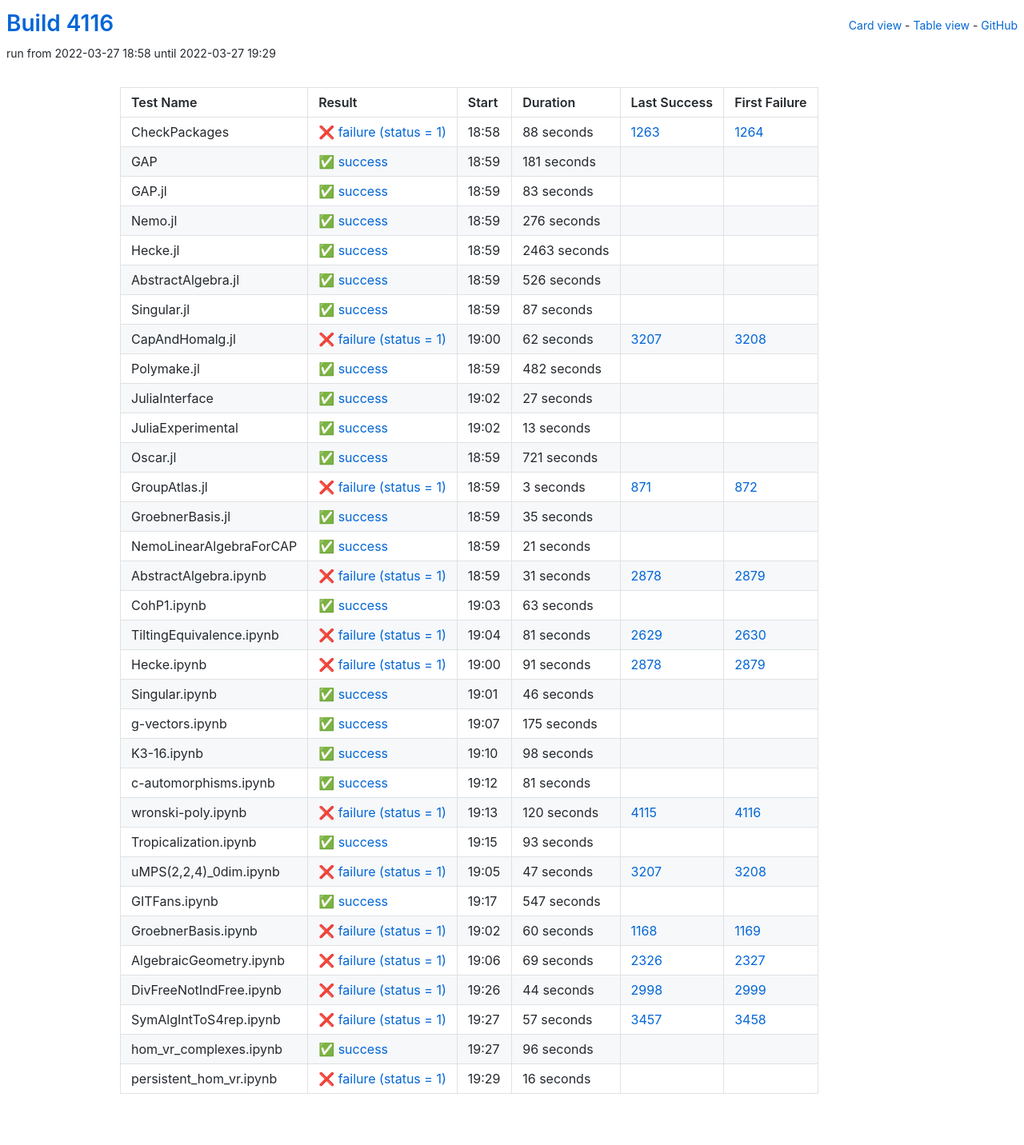
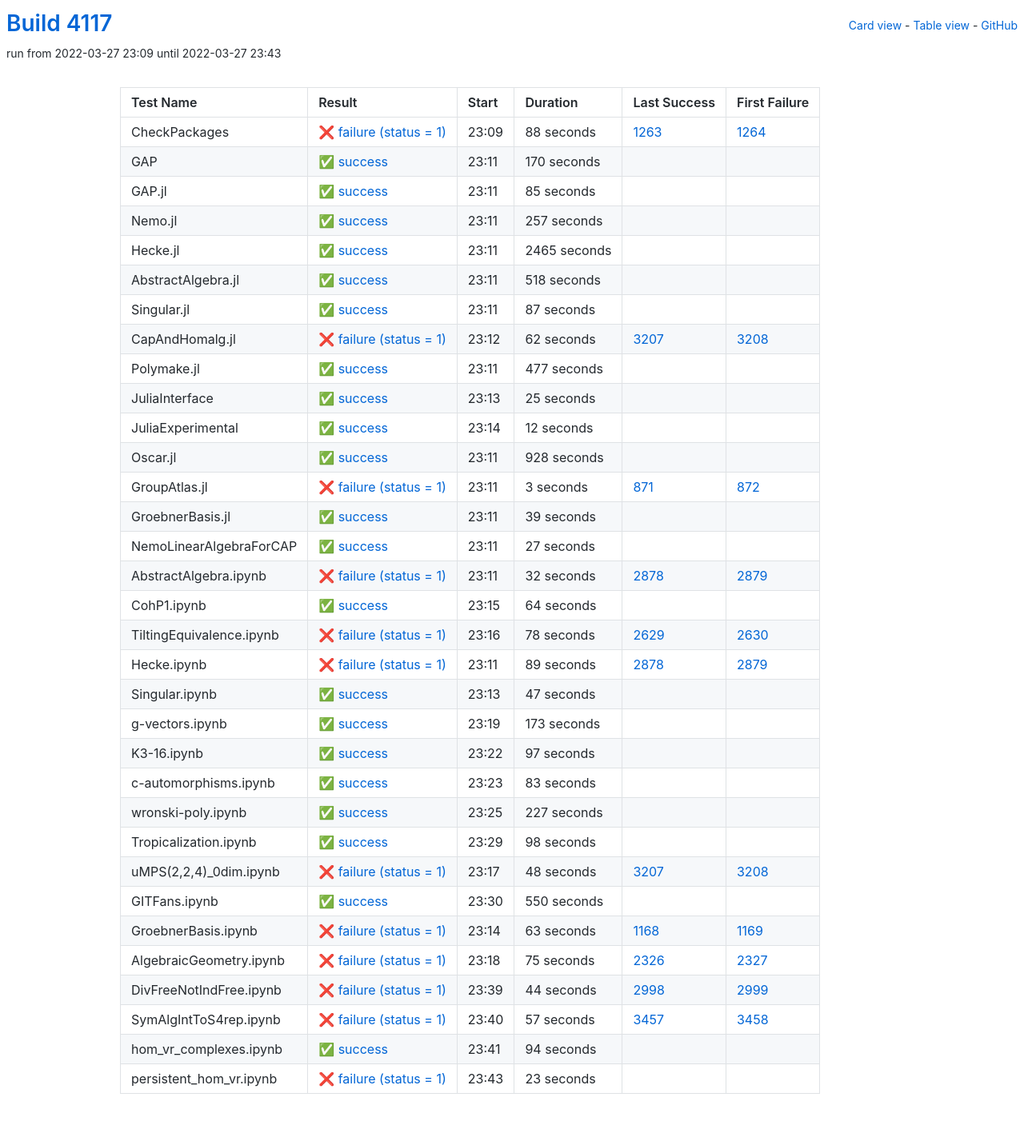
Before and after one commit to oscar-system/oscar-ci-status-stable, a Jekyll site: the page built from table.html, in a window 1280 px wide. Shown: the whole page at 80% size. Built offline with Jekyll 4.4.1, drawn with Linux system fonts in a browser that asks for light colours.

Commit message:
Build #4117

```diff
--- a/_data/ci.yml
+++ b/_data/ci.yml
@@ -1,6 +1,6 @@
 ---
-build: 4116
-build_url: https://oscarci.mathematik.uni-kl.de/job/oscar-stable/4116/
+build: 4117
+build_url: https://oscarci.mathematik.uni-kl.de/job/oscar-stable/4117/
 job: oscar-stable
 organization: oscar-system
 repo: oscar-ci-status-stable
@@ -8,8 +8,8 @@ repourl: https://github.com/oscar-system/oscar-ci-status-stable
 tests:
 - name: CheckPackages
   id: checkpackages
-  log: https://oscarci.mathematik.uni-kl.de/job/oscar-stable/4116/artifact/logs/build-4116/CheckPackages.log
-  start: 2022-03-27 18:58
+  log: https://oscarci.mathematik.uni-kl.de/job/oscar-stable/4117/artifact/logs/build-4117/CheckPackages.log
+  start: 2022-03-27 23:09
   success: false
   exitcode: 1
   status: failure
@@ -20,68 +20,68 @@ tests:
   first_failure_url: https://oscarci.mathematik.uni-kl.de/job/oscar-stable/1264/
 - name: GAP
   id: gap
-  log: https://oscarci.mathematik.uni-kl.de/job/oscar-stable/4116/artifact/logs/build-4116/GAP.log
-  start: 2022-03-27 18:59
+  log: https://oscarci.mathematik.uni-kl.de/job/oscar-stable/4117/artifact/logs/build-4117/GAP.log
+  start: 2022-03-27 23:11
   success: true
   exitcode: 0
   status: success
-  duration: 181
+  duration: 170
   last_success: false
   last_success_url:
   first_failure: false
   first_failure_url:
 - name: GAP.jl
   id: gap-jl
-  log: https://oscarci.mathematik.uni-kl.de/job/oscar-stable/4116/artifact/logs/build-4116/GAP.jl.log
-  start: 2022-03-27 18:59
+  log: https://oscarci.mathematik.uni-kl.de/job/oscar-stable/4117/artifact/logs/build-4117/GAP.jl.log
+  start: 2022-03-27 23:11
   success: true
   exitcode: 0
   status: success
-  duration: 83
+  duration: 85
   last_success: false
   last_success_url:
   first_failure: false
   first_failure_url:
 - name: Nemo.jl
   id: nemo-jl
-  log: https://oscarci.mathematik.uni-kl.de/job/oscar-stable/4116/artifact/logs/build-4116/Nemo.jl.log
-  start: 2022-03-27 18:59
+  log: https://oscarci.mathematik.uni-kl.de/job/oscar-stable/4117/artifact/logs/build-4117/Nemo.jl.log
+  start: 2022-03-27 23:11
   success: true
   exitcode: 0
   status: success
-  duration: 276
+  duration: 257
   last_success: false
   last_success_url:
   first_failure: false
   first_failure_url:
 - name: Hecke.jl
   id: hecke-jl
-  log: https://oscarci.mathematik.uni-kl.de/job/oscar-stable/4116/artifact/logs/build-4116/Hecke.jl.log
-  start: 2022-03-27 18:59
+  log: https://oscarci.mathematik.uni-kl.de/job/oscar-stable/4117/artifact/logs/build-4117/Hecke.jl.log
+  start: 2022-03-27 23:11
   success: true
   exitcode: 0
   status: success
-  duration: 2463
+  duration: 2465
   last_success: false
   last_success_url:
   first_failure: false
   first_failure_url:
 - name: AbstractAlgebra.jl
   id: abstractalgebra-jl
-  log: https://oscarci.mathematik.uni-kl.de/job/oscar-stable/4116/artifact/logs/build-4116/AbstractAlgebra.jl.log
-  start: 2022-03-27 18:59
+  log: https://oscarci.mathematik.uni-kl.de/job/oscar-stable/4117/artifact/logs/build-4117/AbstractAlgebra.jl.log
+  start: 2022-03-27 23:11
   success: true
   exitcode: 0
   status: success
-  duration: 526
+  duration: 518
   last_success: false
   last_success_url:
   first_failure: false
   first_failure_url:
 - name: Singular.jl
   id: singular-jl
-  log: https://oscarci.mathematik.uni-kl.de/job/oscar-stable/4116/artifact/logs/build-4116/Singular.jl.log
-  start: 2022-03-27 18:59
+  log: https://oscarci.mathematik.uni-kl.de/job/oscar-stable/4117/artifact/logs/build-4117/Singular.jl.log
+  start: 2022-03-27 23:11
   success: true
   exitcode: 0
   status: success
@@ -92,8 +92,8 @@ tests:
   first_failure_url:
 - name: CapAndHomalg.jl
   id: capandhomalg-jl
-  log: https://oscarci.mathematik.uni-kl.de/job/oscar-stable/4116/artifact/logs/build-4116/CapAndHomalg.jl.log
-  start: 2022-03-27 19:00
+  log: https://oscarci.mathematik.uni-kl.de/job/oscar-stable/4117/artifact/logs/build-4117/CapAndHomalg.jl.log
+  start: 2022-03-27 23:12
   success: false
   exitcode: 1
   status: failure
@@ -104,56 +104,56 @@ tests:
   first_failure_url: https://oscarci.mathematik.uni-kl.de/job/oscar-stable/3208/
 - name: Polymake.jl
   id: polymake-jl
-  log: https://oscarci.mathematik.uni-kl.de/job/oscar-stable/4116/artifact/logs/build-4116/Polymake.jl.log
-  start: 2022-03-27 18:59
+  log: https://oscarci.mathematik.uni-kl.de/job/oscar-stable/4117/artifact/logs/build-4117/Polymake.jl.log
+  start: 2022-03-27 23:11
   success: true
   exitcode: 0
   status: success
-  duration: 482
+  duration: 477
   last_success: false
   last_success_url:
   first_failure: false
   first_failure_url:
 - name: JuliaInterface
   id: juliainterface
-  log: https://oscarci.mathematik.uni-kl.de/job/oscar-stable/4116/artifact/logs/build-4116/JuliaInterface.log
-  start: 2022-03-27 19:02
+  log: https://oscarci.mathematik.uni-kl.de/job/oscar-stable/4117/artifact/logs/build-4117/JuliaInterface.log
+  start: 2022-03-27 23:13
   success: true
   exitcode: 0
   status: success
-  duration: 27
+  duration: 25
   last_success: false
   last_success_url:
   first_failure: false
   first_failure_url:
 - name: JuliaExperimental
   id: juliaexperimental
-  log: https://oscarci.mathematik.uni-kl.de/job/oscar-stable/4116/artifact/logs/build-4116/JuliaExperimental.log
-  start: 2022-03-27 19:02
+  log: https://oscarci.mathematik.uni-kl.de/job/oscar-stable/4117/artifact/logs/build-4117/JuliaExperimental.log
+  start: 2022-03-27 23:14
   success: true
   exitcode: 0
   status: success
-  duration: 13
+  duration: 12
   last_success: false
   last_success_url:
   first_failure: false
   first_failure_url:
 - name: Oscar.jl
   id: oscar-jl
-  log: https://oscarci.mathematik.uni-kl.de/job/oscar-stable/4116/artifact/logs/build-4116/Oscar.jl.log
-  start: 2022-03-27 18:59
+  log: https://oscarci.mathematik.uni-kl.de/job/oscar-stable/4117/artifact/logs/build-4117/Oscar.jl.log
+  start: 2022-03-27 23:11
   success: true
   exitcode: 0
   status: success
-  duration: 721
+  duration: 928
   last_success: false
   last_success_url:
   first_failure: false
   first_failure_url:
 - name: GroupAtlas.jl
   id: groupatlas-jl
-  log: https://oscarci.mathematik.uni-kl.de/job/oscar-stable/4116/artifact/logs/build-4116/GroupAtlas.jl.log
-  start: 2022-03-27 18:59
+  log: https://oscarci.mathematik.uni-kl.de/job/oscar-stable/4117/artifact/logs/build-4117/GroupAtlas.jl.log
+  start: 2022-03-27 23:11
   success: false
   exitcode: 1
   status: failure
@@ -164,104 +164,140 @@ tests:
   first_failure_url: https://oscarci.mathematik.uni-kl.de/job/oscar-stable/872/
 - name: GroebnerBasis.jl
   id: groebnerbasis-jl
-  log: https://oscarci.mathematik.uni-kl.de/job/oscar-stable/4116/artifact/logs/build-4116/GroebnerBasis.jl.log
-  start: 2022-03-27 18:59
+  log: https://oscarci.mathematik.uni-kl.de/job/oscar-stable/4117/artifact/logs/build-4117/GroebnerBasis.jl.log
+  start: 2022-03-27 23:11
   success: true
   exitcode: 0
   status: success
-  duration: 35
+  duration: 39
   last_success: false
   last_success_url:
   first_failure: false
   first_failure_url:
 - name: NemoLinearAlgebraForCAP
   id: nemolinearalgebraforcap
-  log: https://oscarci.mathematik.uni-kl.de/job/oscar-stable/4116/artifact/logs/build-4116/NemoLinearAlgebraForCAP.log
-  start: 2022-03-27 18:59
+  log: https://oscarci.mathematik.uni-kl.de/job/oscar-stable/4117/artifact/logs/build-4117/NemoLinearAlgebraForCAP.log
+  start: 2022-03-27 23:11
   success: true
   exitcode: 0
   status: success
-  duration: 21
+  duration: 27
   last_success: false
   last_success_url:
   first_failure: false
   first_failure_url:
 - name: AbstractAlgebra.ipynb
   id: abstractalgebra-ipynb
-  log: https://oscarci.mathematik.uni-kl.de/job/oscar-stable/4116/artifact/logs/build-4116/AbstractAlgebra.ipynb.log
-  start: 2022-03-27 18:59
+  log: https://oscarci.mathematik.uni-kl.de/job/oscar-stable/4117/artifact/logs/build-4117/AbstractAlgebra.ipynb.log
+  start: 2022-03-27 23:11
   success: false
   exitcode: 1
   status: failure
-  duration: 31
+  duration: 32
   last_success: 2878
   last_success_url: https://oscarci.mathematik.uni-kl.de/job/oscar-stable/2878/
   first_failure: 2879
   first_failure_url: https://oscarci.mathematik.uni-kl.de/job/oscar-stable/2879/
 - name: CohP1.ipynb
   id: cohp1-ipynb
-  log: https://oscarci.mathematik.uni-kl.de/job/oscar-stable/4116/artifact/logs/build-4116/CohP1.ipynb.log
-  start: 2022-03-27 19:03
+  log: https://oscarci.mathematik.uni-kl.de/job/oscar-stable/4117/artifact/logs/build-4117/CohP1.ipynb.log
+  start: 2022-03-27 23:15
   success: true
   exitcode: 0
   status: success
-  duration: 63
+  duration: 64
   last_success: false
   last_success_url:
   first_failure: false
   first_failure_url:
 - name: TiltingEquivalence.ipynb
   id: tiltingequivalence-ipynb
-  log: https://oscarci.mathematik.uni-kl.de/job/oscar-stable/4116/artifact/logs/build-4116/TiltingEquivalence.ipynb.log
-  start: 2022-03-27 19:04
+  log: https://oscarci.mathematik.uni-kl.de/job/oscar-stable/4117/artifact/logs/build-4117/TiltingEquivalence.ipynb.log
+  start: 2022-03-27 23:16
   success: false
   exitcode: 1
   status: failure
-  duration: 81
+  duration: 78
   last_success: 2629
   last_success_url: https://oscarci.mathematik.uni-kl.de/job/oscar-stable/2629/
   first_failure: 2630
   first_failure_url: https://oscarci.mathematik.uni-kl.de/job/oscar-stable/2630/
 - name: Hecke.ipynb
   id: hecke-ipynb
-  log: https://oscarci.mathematik.uni-kl.de/job/oscar-stable/4116/artifact/logs/build-4116/Hecke.ipynb.log
-  start: 2022-03-27 19:00
+  log: https://oscarci.mathematik.uni-kl.de/job/oscar-stable/4117/artifact/logs/build-4117/Hecke.ipynb.log
+  start: 2022-03-27 23:11
   success: false
   exitcode: 1
   status: failure
-  duration: 91
+  duration: 89
   last_success: 2878
   last_success_url: https://oscarci.mathematik.uni-kl.de/job/oscar-stable/2878/
   first_failure: 2879
   first_failure_url: https://oscarci.mathematik.uni-kl.de/job/oscar-stable/2879/
 - name: Singular.ipynb
   id: singular-ipynb
-  log: https://oscarci.mathematik.uni-kl.de/job/oscar-stable/4116/artifact/logs/build-4116/Singular.ipynb.log
-  start: 2022-03-27 19:01
+  log: https://oscarci.mathematik.uni-kl.de/job/oscar-stable/4117/artifact/logs/build-4117/Singular.ipynb.log
+  start: 2022-03-27 23:13
   success: true
   exitcode: 0
   status: success
-  duration: 46
+  duration: 47
   last_success: false
   last_success_url:
   first_failure: false
   first_failure_url:
 - name: g-vectors.ipynb
   id: g-vectors-ipynb
-  log: https://oscarci.mathematik.uni-kl.de/job/oscar-stable/4116/artifact/logs/build-4116/g-vectors.ipynb.log
-  start: 2022-03-27 19:07
+  log: https://oscarci.mathematik.uni-kl.de/job/oscar-stable/4117/artifact/logs/build-4117/g-vectors.ipynb.log
+  start: 2022-03-27 23:19
   success: true
   exitcode: 0
   status: success
-  duration: 175
+  duration: 173
   last_success: false
   last_success_url:
   first_failure: false
   first_failure_url:
 - name: K3-16.ipynb
   id: k3-16-ipynb
-  log: https://oscarci.mathematik.uni-kl.de/job/oscar-stable/4116/artifact/logs/build-4116/K3-16.ipynb.log
-  start: 2022-03-27 19:10
+  log: https://oscarci.mathematik.uni-kl.de/job/oscar-stable/4117/artifact/logs/build-4117/K3-16.ipynb.log
+  start: 2022-03-27 23:22
+  success: true
+  exitcode: 0
+  status: success
+  duration: 97
+  last_success: false
+  last_success_url:
+  first_failure: false
+  first_failure_url:
+- name: c-automorphisms.ipynb
+  id: c-automorphisms-ipynb
+  log: https://oscarci.mathematik.uni-kl.de/job/oscar-stable/4117/artifact/logs/build-4117/c-automorphisms.ipynb.log
+  start: 2022-03-27 23:23
+  success: true
+  exitcode: 0
+  status: success
+  duration: 83
+  last_success: false
+  last_success_url:
+  first_failure: false
+  first_failure_url:
+- name: wronski-poly.ipynb
+  id: wronski-poly-ipynb
+  log: https://oscarci.mathematik.uni-kl.de/job/oscar-stable/4117/artifact/logs/build-4117/wronski-poly.ipynb.log
+  start: 2022-03-27 23:25
+  success: true
+  exitcode: 0
+  status: success
+  duration: 227
+  last_success: false
+  last_success_url:
+  first_failure: false
+  first_failure_url:
+- name: Tropicalization.ipynb
+  id: tropicalization-ipynb
+  log: https://oscarci.mathematik.uni-kl.de/job/oscar-stable/4117/artifact/logs/build-4117/Tropicalization.ipynb.log
+  start: 2022-03-27 23:29
   success: true
   exitcode: 0
   status: success
@@ -270,94 +306,58 @@ tests:
   last_success_url:
   first_failure: false
   first_failure_url:
-- name: c-automorphisms.ipynb
-  id: c-automorphisms-ipynb
-  log: https://oscarci.mathematik.uni-kl.de/job/oscar-stable/4116/artifact/logs/build-4116/c-automorphisms.ipynb.log
-  start: 2022-03-27 19:12
-  success: true
-  exitcode: 0
-  status: success
-  duration: 81
-  last_success: false
-  last_success_url:
-  first_failure: false
-  first_failure_url:
-- name: wronski-poly.ipynb
-  id: wronski-poly-ipynb
-  log: https://oscarci.mathematik.uni-kl.de/job/oscar-stable/4116/artifact/logs/build-4116/wronski-poly.ipynb.log
-  start: 2022-03-27 19:13
+- name: uMPS(2,2,4)_0dim.ipynb
+  id: umps-2-2-4-0dim-ipynb
+  log: https://oscarci.mathematik.uni-kl.de/job/oscar-stable/4117/artifact/logs/build-4117/uMPS-2-2-4-_0dim.ipynb.log
+  start: 2022-03-27 23:17
   success: false
   exitcode: 1
   status: failure
-  duration: 120
-  last_success: 4115
-  last_success_url: https://oscarci.mathematik.uni-kl.de/job/oscar-stable/4115/
-  first_failure: 4116
-  first_failure_url: https://oscarci.mathematik.uni-kl.de/job/oscar-stable/4116/
-- name: Tropicalization.ipynb
-  id: tropicalization-ipynb
-  log: https://oscarci.mathematik.uni-kl.de/job/oscar-stable/4116/artifact/logs/build-4116/Tropicalization.ipynb.log
-  start: 2022-03-27 19:15
-  success: true
-  exitcode: 0
-  status: success
-  duration: 93
-  last_success: false
-  last_success_url:
-  first_failure: false
-  first_failure_url:
-- name: uMPS(2,2,4)_0dim.ipynb
-  id: umps-2-2-4-0dim-ipynb
-  log: https://oscarci.mathematik.uni-kl.de/job/oscar-stable/4116/artifact/logs/build-4116/uMPS-2-2-4-_0dim.ipynb.log
-  start: 2022-03-27 19:05
-  success: false
-  exitcode: 1
-  status: failure
-  duration: 47
+  duration: 48
   last_success: 3207
   last_success_url: https://oscarci.mathematik.uni-kl.de/job/oscar-stable/3207/
   first_failure: 3208
   first_failure_url: https://oscarci.mathematik.uni-kl.de/job/oscar-stable/3208/
 - name: GITFans.ipynb
   id: gitfans-ipynb
-  log: https://oscarci.mathematik.uni-kl.de/job/oscar-stable/4116/artifact/logs/build-4116/GITFans.ipynb.log
-  start: 2022-03-27 19:17
+  log: https://oscarci.mathematik.uni-kl.de/job/oscar-stable/4117/artifact/logs/build-4117/GITFans.ipynb.log
+  start: 2022-03-27 23:30
   success: true
   exitcode: 0
   status: success
-  duration: 547
+  duration: 550
   last_success: false
   last_success_url:
   first_failure: false
   first_failure_url:
 - name: GroebnerBasis.ipynb
   id: groebnerbasis-ipynb
-  log: https://oscarci.mathematik.uni-kl.de/job/oscar-stable/4116/artifact/logs/build-4116/GroebnerBasis.ipynb.log
-  start: 2022-03-27 19:02
+  log: https://oscarci.mathematik.uni-kl.de/job/oscar-stable/4117/artifact/logs/build-4117/GroebnerBasis.ipynb.log
+  start: 2022-03-27 23:14
   success: false
   exitcode: 1
   status: failure
-  duration: 60
+  duration: 63
   last_success: 1168
   last_success_url: https://oscarci.mathematik.uni-kl.de/job/oscar-stable/1168/
   first_failure: 1169
   first_failure_url: https://oscarci.mathematik.uni-kl.de/job/oscar-stable/1169/
 - name: AlgebraicGeometry.ipynb
   id: algebraicgeometry-ipynb
-  log: https://oscarci.mathematik.uni-kl.de/job/oscar-stable/4116/artifact/logs/build-4116/AlgebraicGeometry.ipynb.log
-  start: 2022-03-27 19:06
+  log: https://oscarci.mathematik.uni-kl.de/job/oscar-stable/4117/artifact/logs/build-4117/AlgebraicGeometry.ipynb.log
+  start: 2022-03-27 23:18
   success: false
   exitcode: 1
   status: failure
-  duration: 69
+  duration: 75
   last_success: 2326
   last_success_url: https://oscarci.mathematik.uni-kl.de/job/oscar-stable/2326/
   first_failure: 2327
   first_failure_url: https://oscarci.mathematik.uni-kl.de/job/oscar-stable/2327/
 - name: DivFreeNotIndFree.ipynb
   id: divfreenotindfree-ipynb
-  log: https://oscarci.mathematik.uni-kl.de/job/oscar-stable/4116/artifact/logs/build-4116/DivFreeNotIndFree.ipynb.log
-  start: 2022-03-27 19:26
+  log: https://oscarci.mathematik.uni-kl.de/job/oscar-stable/4117/artifact/logs/build-4117/DivFreeNotIndFree.ipynb.log
+  start: 2022-03-27 23:39
   success: false
   exitcode: 1
   status: failure
@@ -368,8 +368,8 @@ tests:
   first_failure_url: https://oscarci.mathematik.uni-kl.de/job/oscar-stable/2999/
 - name: SymAlgIntToS4rep.ipynb
   id: symalginttos4rep-ipynb
-  log: https://oscarci.mathematik.uni-kl.de/job/oscar-stable/4116/artifact/logs/build-4116/SymAlgIntToS4rep.ipynb.log
-  start: 2022-03-27 19:27
+  log: https://oscarci.mathematik.uni-kl.de/job/oscar-stable/4117/artifact/logs/build-4117/SymAlgIntToS4rep.ipynb.log
+  start: 2022-03-27 23:40
   success: false
   exitcode: 1
   status: failure
@@ -380,24 +380,24 @@ tests:
   first_failure_url: https://oscarci.mathematik.uni-kl.de/job/oscar-stable/3458/
 - name: hom_vr_complexes.ipynb
   id: hom-vr-complexes-ipynb
-  log: https://oscarci.mathematik.uni-kl.de/job/oscar-stable/4116/artifact/logs/build-4116/hom_vr_complexes.ipynb.log
-  start: 2022-03-27 19:27
+  log: https://oscarci.mathematik.uni-kl.de/job/oscar-stable/4117/artifact/logs/build-4117/hom_vr_complexes.ipynb.log
+  start: 2022-03-27 23:41
   success: true
   exitcode: 0
   status: success
-  duration: 96
+  duration: 94
   last_success: false
   last_success_url:
   first_failure: false
   first_failure_url:
 - name: persistent_hom_vr.ipynb
   id: persistent-hom-vr-ipynb
-  log: https://oscarci.mathematik.uni-kl.de/job/oscar-stable/4116/artifact/logs/build-4116/persistent_hom_vr.ipynb.log
-  start: 2022-03-27 19:29
+  log: https://oscarci.mathematik.uni-kl.de/job/oscar-stable/4117/artifact/logs/build-4117/persistent_hom_vr.ipynb.log
+  start: 2022-03-27 23:43
   success: false
   exitcode: 1
   status: failure
-  duration: 16
+  duration: 23
   last_success: false
   last_success_url:
   first_failure: false
```
Also changed, not shown: README.md.
